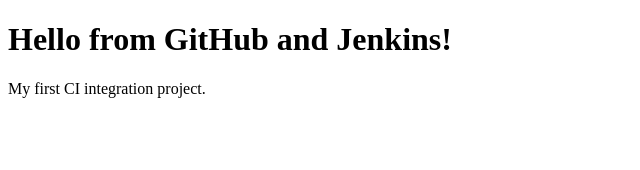
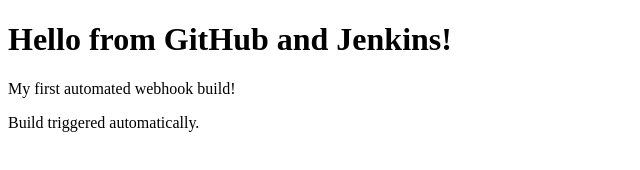
Before and after one commit to lahirueranga/jenkins-demo-app, a plain HTML site: page index.html in a window 1280 px wide. Shown: the whole page, without its empty margins (0-640 px from the left). Drawn offline with Linux system fonts and the light colour scheme.

Commit message:
Test Jenkins GitHub webhook

```diff
--- a/index.html
+++ b/index.html
@@ -5,6 +5,9 @@
 </head>
 <body>
     <h1>Hello from GitHub and Jenkins!</h1>
-    <p>My first CI integration project.</p>
+
+    <p>My first automated webhook build!</p>
+
+    <p>Build triggered automatically.</p>
 </body>
 </html>
```
